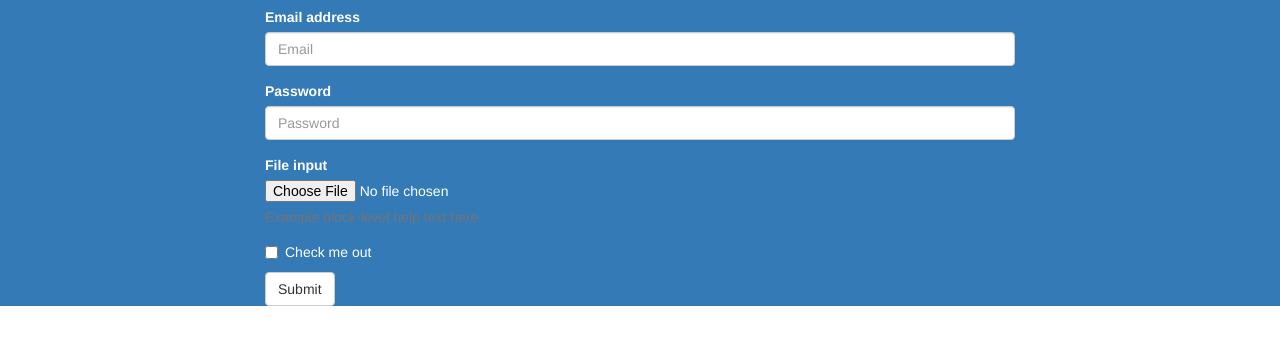
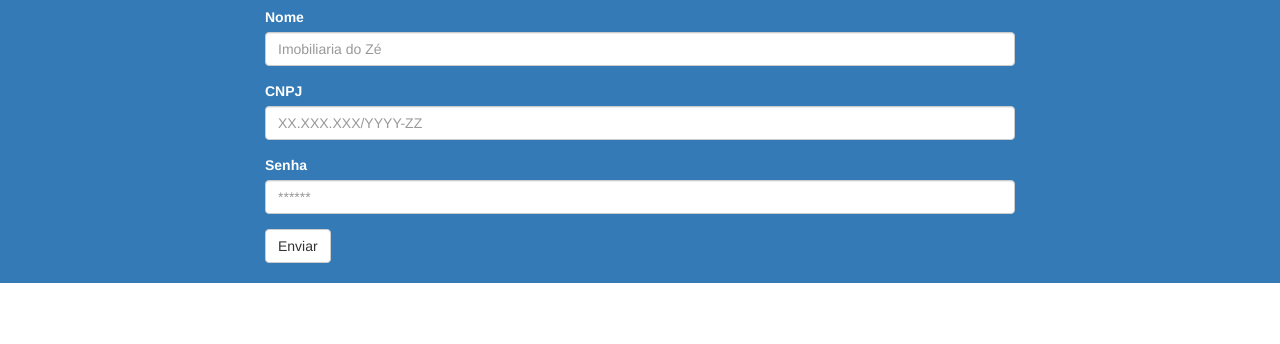
Before and after one commit to fdeleo/alugaqui-client-web, a website: page cadastro.html in a window 1280 px wide. Shown: the part 56-400 px from the top of the page. Drawn offline with Linux system fonts and the light colour scheme.

Commit message:
First Examples
First Examples on the form with some fine tuning:
- Adapt forms with the corresponded needed content.

```diff
--- a/cadastro.html
+++ b/cadastro.html
@@ -33,25 +33,20 @@
                     <!-- Beginning of SignUp Form -->
                     <form>
                     <div class="form-group">
-                      <label for="exampleInputEmail1">Email address</label>
-                      <input type="email" class="form-control" id="exampleInputEmail1" placeholder="Email">
+                      <label for="NomeImobiliaria">Nome</label>
+                      <input type="text" class="form-control" id="NomeImobiliaria" placeholder="Imobiliaria do Zé">
                     </div>
                     <div class="form-group">
-                      <label for="exampleInputPassword1">Password</label>
-                      <input type="password" class="form-control" id="exampleInputPassword1" placeholder="Password">
+                      <label for="CnpjInput">CNPJ</label>
+                      <input type="text" class="form-control" id="CnpjInput" placeholder="XX.XXX.XXX/YYYY-ZZ">
                     </div>
                     <div class="form-group">
-                      <label for="exampleInputFile">File input</label>
-                      <input type="file" id="exampleInputFile">
-                      <p class="help-block">Example block-level help text here.</p>
+                      <label for="InputPassword1">Senha</label>
+                      <input type="password" class="form-control" id="InputPassword1" placeholder="******">
                     </div>
-                    <div class="checkbox">
-                      <label>
-                        <input type="checkbox"> Check me out
-                      </label>
-                    </div>
-                    <button type="submit" class="btn btn-default">Submit</button>
+                    <button type="submit" class="btn btn-default">Enviar</button>
                     </form>
+                  <br>
                 </div>
             </div>
         </div>
```
